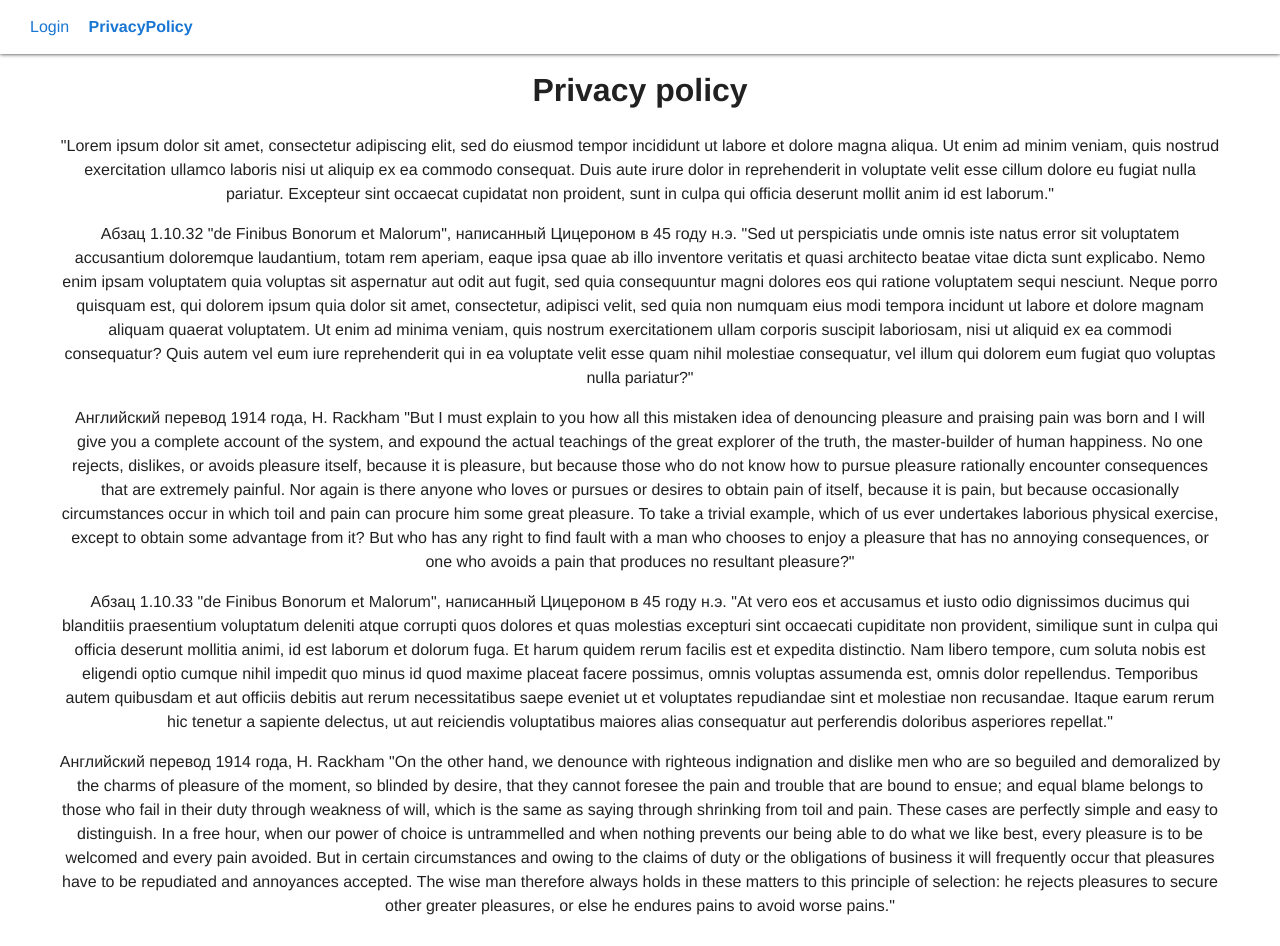
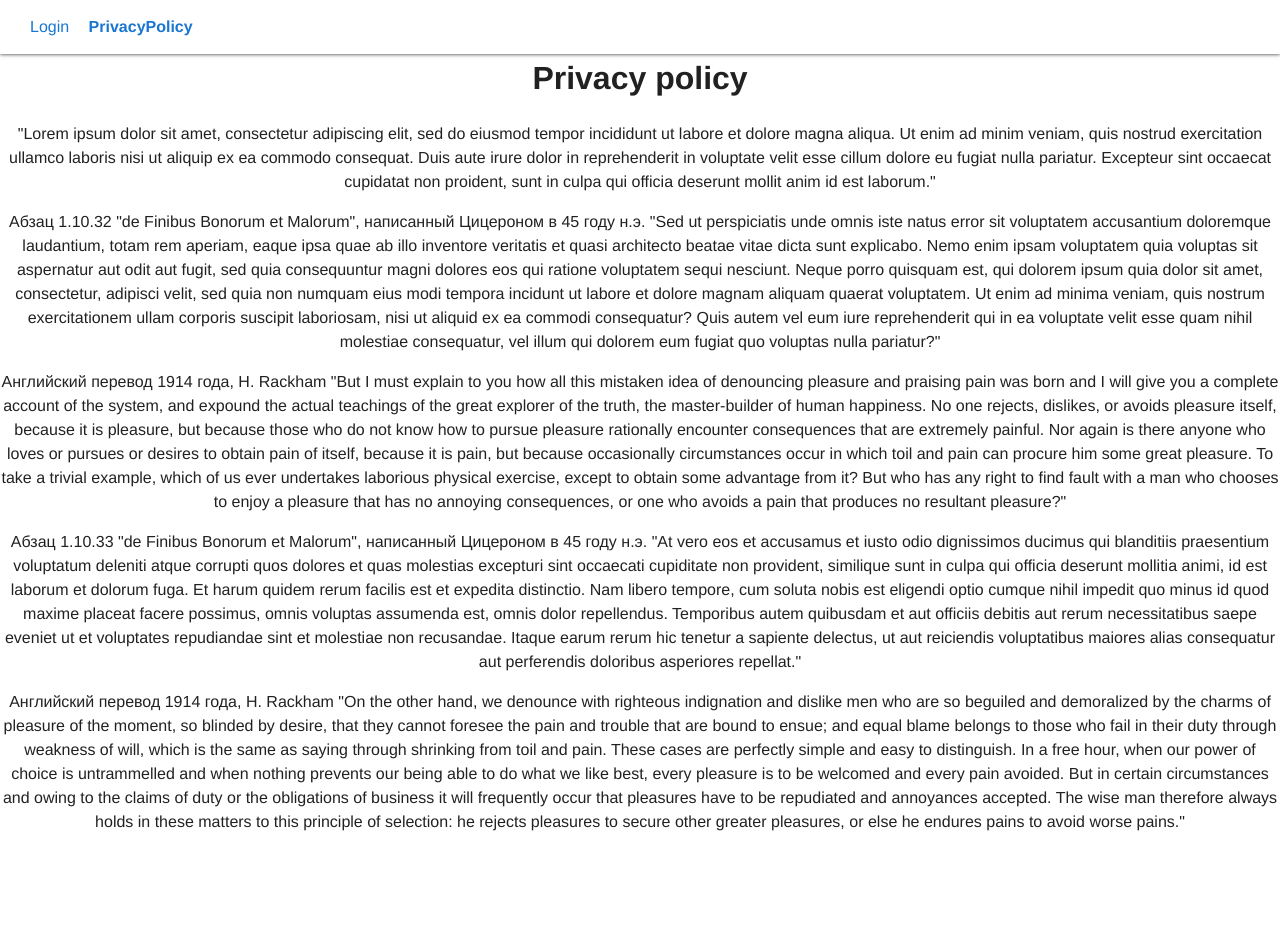
Before and after one commit to rvsrudik/test-task, a Vue app: page /privacy-policy in a window 1280 px wide. After the commit the page ends 850 px from the top, so only its background shows below. Built offline with nearby package versions, Linux system fonts and the light colour scheme; what @mathieustan/vue-notification would draw is missing.

Commit message:
removed layouts

```diff
--- a/src/App.vue
+++ b/src/App.vue
@@ -1,28 +1,14 @@
 <template>
   <v-app>
     <v-main>
-      <component :is="layout">
-        <router-view />
-      </component>
+      <router-view />
     </v-main>
   </v-app>
 </template>
 
 <script>
-import AuthLayout from '@/layouts/AuthLayout.vue';
-import DefaultLayout from '@/layouts/DefaultLayout.vue';
-
 export default {
   name: 'App',
-  components: {
-    AuthLayout,
-    DefaultLayout,
-  },
-  computed: {
-    layout() {
-      return this.$route.meta.layout || 'default-layout'
-    }
-  }
 }
 </script>
 
--- a/src/layouts/DefaultLayout.vue
+++ b/src/components/AppHeader.vue
@@ -1,23 +1,18 @@
 <template>
-  <div class="default-layout">
-    <header>
-      <navigation />
-      <v-btn v-if="isUserLogged" color="warning" @click="doLogout">Logout</v-btn>
-    </header>
-    <v-container>
-      <slot />
-    </v-container>
-  </div>
+  <header>
+    <app-navigation />
+    <v-btn v-if="isUserLogged" color="warning" @click="doLogout">Logout</v-btn>
+  </header>
 </template>
 
 <script>
-import Navigation from '@/components/Navigation.vue';
+import AppNavigation from '@/components/AppNavigation.vue';
 import { logout } from '@/common/auth.js'
 
 export default {
   name: 'DefaultLayout',
   components: {
-    Navigation
+    AppNavigation
   },
   methods: {
     doLogout() {
--- a/src/layouts/AuthLayout.vue
+++ /dev/null
@@ -1,22 +0,0 @@
-<template>
-  <div class="auth-layout">
-    <slot />
-  </div>
-</template>
-
-<script>
-export default {
-  name: 'AuthLayout',
-};
-</script>
-
-<style lang="scss" scoped>
-.auth-layout {
-  width: 100%;
-  height: 100vh;
-  display: flex;
-  justify-content: center;
-  align-items: center;
-  background-image: linear-gradient(to bottom right, #30fcc9, #67e763);
-}
-</style>
--- a/src/views/Crm.vue
+++ b/src/views/Crm.vue
@@ -1,9 +1,20 @@
 <template>
-  <router-view></router-view>
+  <div class="crm">
+    <app-header/>
+
+    <v-container>
+      <router-view></router-view>
+    </v-container>
+  </div>
 </template>
 
 <script>
+import AppHeader from '@/components/AppHeader.vue';
+
 export default {
   name: 'Crm',
+  components: {
+    AppHeader
+  }
 }
 </script>
--- a/src/views/Login.vue
+++ b/src/views/Login.vue
@@ -1,5 +1,6 @@
 <template>
-  <div class="login">
+<div class="login">
+  <div class="login__content">
     <h1 class="mb-2">Login :) </h1>
     <v-form ref="login-form" @submit.prevent="onLoginSubmit">
       <v-text-field
@@ -30,6 +31,7 @@
       <router-link :to="{name: 'PrivacyPolicy'}">Privaci Policy</router-link>
     </nav>
   </div>
+</div>
 </template>
 
 <script>
@@ -60,7 +62,7 @@ export default {
       try {
         await loginRequest(this.loginForm.username, this.loginForm.password);
         login();
-        this.$router.push({ name: 'Crm' });
+        this.$router.push({ name: 'Dashboard' });
       } catch (err) {
         this.$notify.error(err.error)
       } finally {
@@ -73,6 +75,15 @@ export default {
 
 <style lang="scss" scoped>
 .login {
-  width: 300px;
+   width: 100%;
+  height: 100vh;
+  display: flex;
+  justify-content: center;
+  align-items: center;
+  background-image: linear-gradient(to bottom right, #30fcc9, #67e763);
+
+  &__content {
+    width: 300px;
+  }
 }
 </style>
--- a/src/views/PrivacyPolicy.vue
+++ b/src/views/PrivacyPolicy.vue
@@ -1,5 +1,7 @@
 <template>
   <div class="privacy-policy">
+    <app-header/>
+
     <h1 class="mb-5">Privacy policy</h1>
 
     <content>
@@ -29,3 +31,14 @@
     </content>
   </div>
 </template>
+
+<script>
+import AppHeader from '@/components/AppHeader.vue';
+
+export default {
+  name: 'PrivacyPolicy',
+  components: {
+    AppHeader
+  }
+}
+</script>
```
Also changed, not shown: src/components/AppNavigation.vue (renamed from src/components/Navigation.vue).
